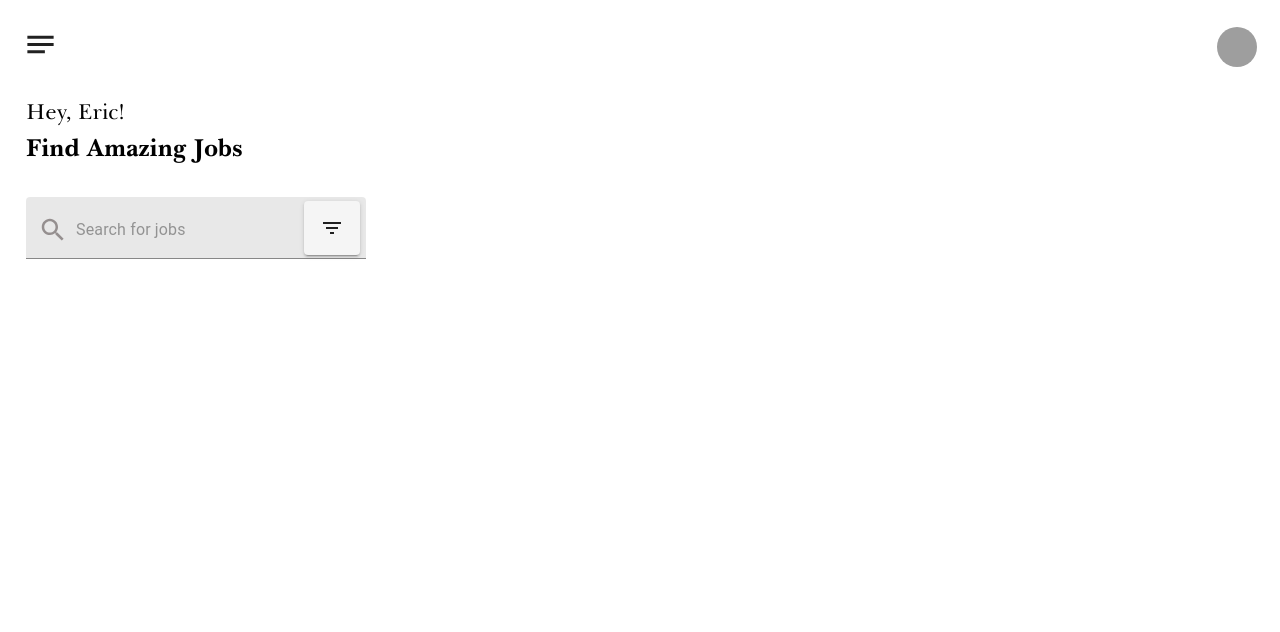
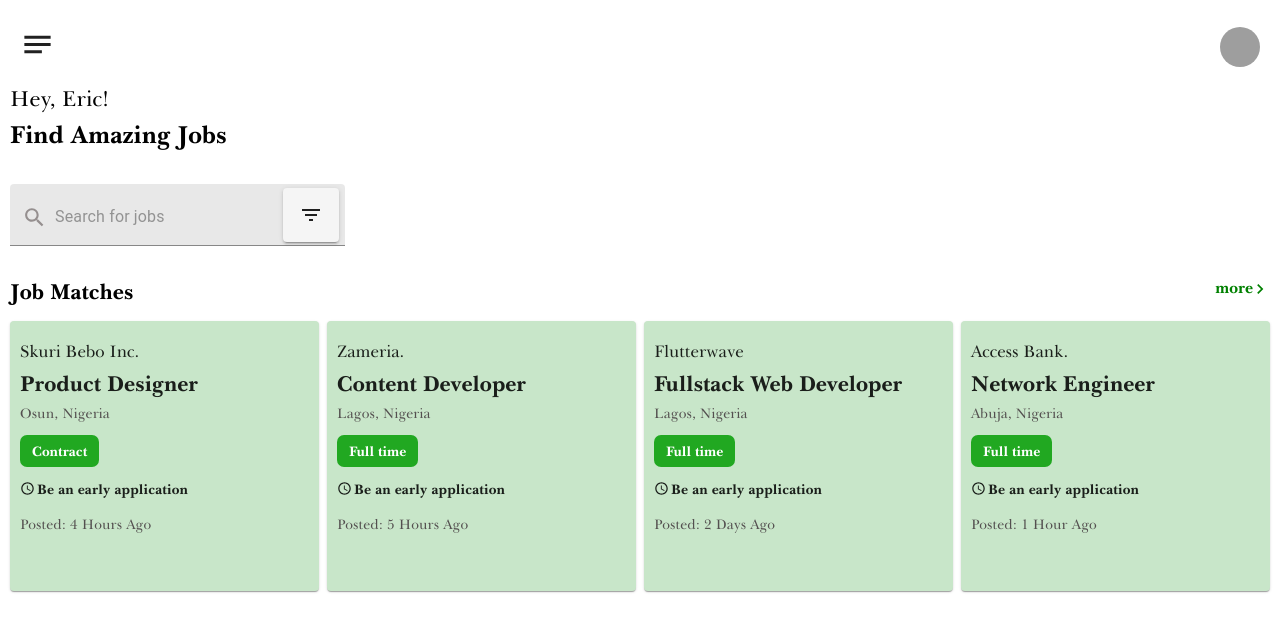
Before and after one commit to DanLowo/Chat-Application, a React (Create React App) app: page / in a window 1280 px wide. Shown: the top 632 px of the page. Built offline with nearby package versions, Linux system fonts and the light colour scheme; grey boxes are pictures that could not be loaded.

Commit message:
created job card

```diff
--- a/src/Projects/Hiring_Design/index.js
+++ b/src/Projects/Hiring_Design/index.js
@@ -3,6 +3,7 @@ import React from "react";
 // import all project components
 import Navbar from "../../components/Hiring_Design/navbar";
 import Search from "../../components/Hiring_Design/search";
+import JobsWithHeader from "../../components/Hiring_Design/jobsWithHeader"
 
 // import MUI components
 import Typography from "@material-ui/core/Typography";
@@ -23,6 +24,7 @@ function index() {
         <div className="search">
             <Search/>
         </div>
+        <JobsWithHeader/>
       </div>
     </div>
   );
--- /dev/null
+++ b/src/components/Hiring_Design/jobs.js
@@ -0,0 +1,66 @@
+import React from 'react'
+
+// import MUI components
+import Grid from "@material-ui/core/Grid"
+import Paper from "@material-ui/core/Paper"
+import Typography from "@material-ui/core/Typography"
+import Chip from '@material-ui/core/Chip'
+
+// import MUI icons
+import ScheduleIcon from '@material-ui/icons/Schedule';
+
+function jobs() {
+    const jobs = [
+        {
+            company: "Skuri Bebo  Inc.",
+            position: "Product Designer",
+            location: "Osun, Nigeria",
+            type: "Contract",
+            time: "4 Hours Ago"
+        },
+        {
+            company: "Zameria.",
+            position: "Content Developer",
+            location: "Lagos, Nigeria",
+            type: "Full time",
+            time: "5 Hours Ago"
+        },
+        {
+            company: "Flutterwave",
+            position: "Fullstack Web Developer",
+            location: "Lagos, Nigeria",
+            type: "Full time",
+            time: "2 Days Ago"
+        },
+        {
+            company: "Access Bank.",
+            position: "Network Engineer",
+            location: "Abuja, Nigeria",
+            type: "Full time",
+            time: "1 Hour Ago"
+        }
+    ]
+    return (
+        <div>
+            <Grid container spacing={1}>
+                {jobs.map((job, i) => (
+                    <Grid key={i} item xs={6} md={6} lg={3} >
+                        <Paper id="jobPaper">
+                            <Typography id="jobCompany" component="h5" variant="h5">{job.company}</Typography>
+                            <Typography id="jobPosition" component="h4" variant="h5">{job.position}</Typography>
+                            <Typography id="jobLocation" component="h6" variant="h6">{job.location}</Typography>
+                            <Chip id="jobType" label={job.type} />
+                            <Typography id="beAnEarlyApplicant" component="h6" variant="h6">
+                                <ScheduleIcon id="beAnEarlyApplicationIcon"/>
+                                Be an early application
+                            </Typography>
+                            <Typography id="jobTime" component="h6" variant="h6">Posted: {job.time}</Typography>
+                        </Paper>
+                    </Grid>
+                ))}
+            </Grid>
+        </div>
+    )
+}
+
+export default jobs
--- /dev/null
+++ b/src/components/Hiring_Design/jobsWithHeader.js
@@ -0,0 +1,34 @@
+import React from 'react'
+
+// import project component
+import Jobs from "./jobs"
+
+//import MUI component
+import Typography from "@material-ui/core/Typography"
+
+// import MUI icons
+import KeyboardArrowRightIcon from '@material-ui/icons/KeyboardArrowRight';
+
+// import MUI color
+// import Green from "@material-ui/core/colors/green"
+
+function jobsWithHeader() {
+    return (
+        <div>
+            <div className="jobHeader">
+                <span className="jobHeaderTitle">
+                    <Typography id="jobHeaderTitle" component="h4" variant="h5">Job Matches</Typography>
+                </span>
+                <span>
+                    <Typography id="jobHeaderMore" component="h6" variant="h5">
+                        more
+                        <KeyboardArrowRightIcon id="moreIcon"/>
+                    </Typography>
+                </span>
+            </div>
+            <Jobs />
+        </div>
+    )
+}
+
+export default jobsWithHeader
--- a/src/css/Hiring_Design/App.css
+++ b/src/css/Hiring_Design/App.css
@@ -22,12 +22,12 @@
 
 
 body{
-    padding: 3px;
     padding-top: 7px;
+    padding-bottom: 15px;
 }
 
 .main{
-    padding: 15px;
+    padding: 2px;
 }
 
 .navbar{
@@ -64,10 +64,91 @@ body{
 
 #searchIcon{
     color: rgb(149, 143, 143);
-    font-size: 30px;
+    font-size: 25px;
     margin-bottom: 11px;
 }
 
 .search{
     margin-top: 24px;
+    margin-bottom: 27px;
 }
+
+.jobHeader{
+    display: flex;
+    margin-bottom: 15px;
+}
+
+.jobHeaderTitle{
+    flex-grow: 1;
+}
+
+#jobHeaderTitle{
+    font-family: 'Bold';
+    font-size: 22px;
+}
+
+#jobHeaderMore{
+    font-family: 'Bold';
+    font-size: 16px;
+    color: #008000;
+}
+
+#moreIcon{
+    font-size: 20px;
+    margin-bottom: -6px;
+    margin-left: -3px;
+}
+
+#jobPaper{
+    height: 240px;
+    padding: 10px;
+    padding-top: 20px;
+    background-color: #c8e6c9;
+}
+
+#jobCompany{
+    font-size: 17px;
+    margin-bottom: 5px;
+    font-family: 'Normal'
+}
+
+#jobPosition{
+    font-size: 22px;
+    font-family: "Bold";
+    margin-bottom: 5px;
+}
+
+#jobLocation{
+    font-size: 14px;
+    color: rgb(83, 79, 79);
+    margin-bottom: 10px;
+    font-family: 'Normal'
+}
+
+#jobType{
+    font-size: 14px;
+    /* padding: 2px; */
+    border-radius: 7px;
+    background-color: rgb(33, 168, 33);
+    color: white;
+    font-family: "Bold";
+    margin-bottom: 12px;
+}
+
+#beAnEarlyApplicant{
+    font-size: 14px;
+    font-family: "Bold";
+    margin-bottom: 12px;
+}
+
+#beAnEarlyApplicationIcon{
+    font-size: 15px;
+    margin-bottom: -2px;
+    padding-right: 2px;
+}
+
+#jobTime{
+    font-size: 14px;
+    color: rgb(83, 79, 79);
+    font-family: 'Normal'
+}
```
